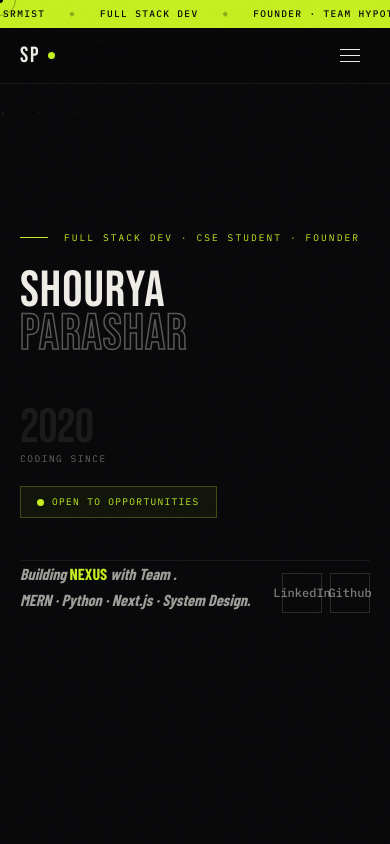
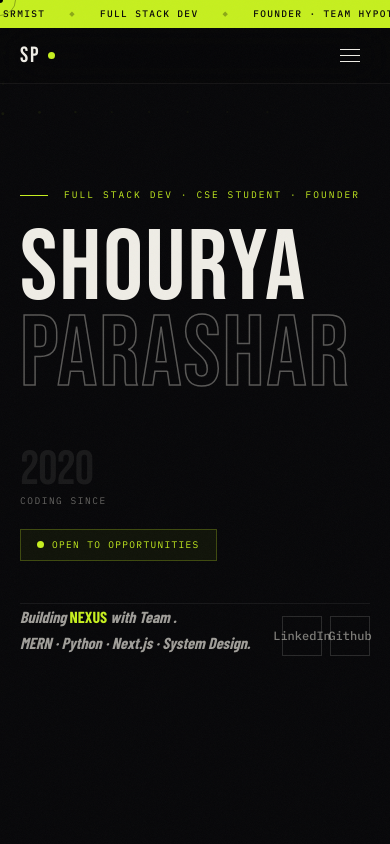
Before and after one commit to im-shourya/portfolio, a React (Vite) app: page / in a window 390 px wide. Shown: the top 844 px of the page. Built offline with nearby package versions, Linux system fonts and the light colour scheme; the HTML template or start-up script is replaced by a standard one; a web font is replaced by a local one.

Commit message:
responsive

```diff
--- a/src/components/Hero.tsx
+++ b/src/components/Hero.tsx
@@ -64,7 +64,7 @@ const Hero = () => {
             <span className="w-7 h-px" style={{ background: "hsl(var(--lime))" }} />
             Full Stack Dev · CSE Student · Founder
           </span>
-          <h1 className="font-display leading-[0.86] tracking-[0.02em] relative py-6 md:py-10" style={{ fontSize: "clamp(40px,13vw,200px)" }}>
+          <h1 className="font-display leading-[0.86] tracking-[0.02em] relative py-6 md:py-10" style={{ fontSize: "clamp(100px,13vw,200px)" }}>
             <span className="overflow-hidden block">
               <span className="block" style={{ transform: "translateY(110%)", animation: "slideUp .95s var(--ease-out) .55s forwards" }}>
                 SHOURYA
```
